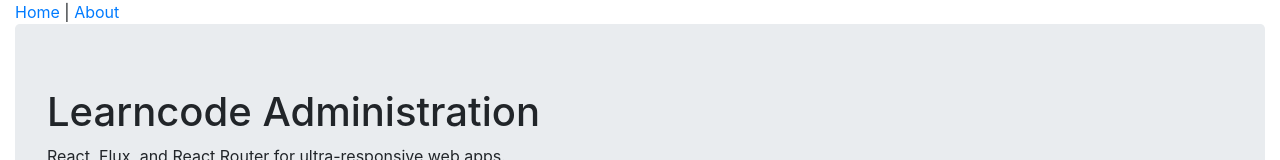
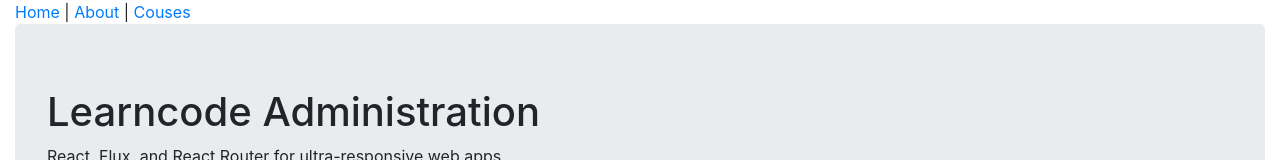
Before and after one commit to Peaceoni49/ps-flux, a React (Create React App) app: page / in a window 1280 px wide. Shown: the top 160 px of the page. Built offline with nearby package versions, Linux system fonts and the light colour scheme.

Commit message:
courses-1st-enrty

```diff
--- a/src/components/common/Header.js
+++ b/src/components/common/Header.js
@@ -3,7 +3,7 @@
 function Header() {
     return (
         <nav>
-            <a href="/">Home</a> | <a href="/about">About</a>
+            <a href="/">Home</a> | <a href="/about">About</a> |{" "} <a href="/courses">Couses</a>
         </nav>
     );
 }
```
Also changed, not shown: src/components/CoursesPage.js (added, +10 -0 lines).
